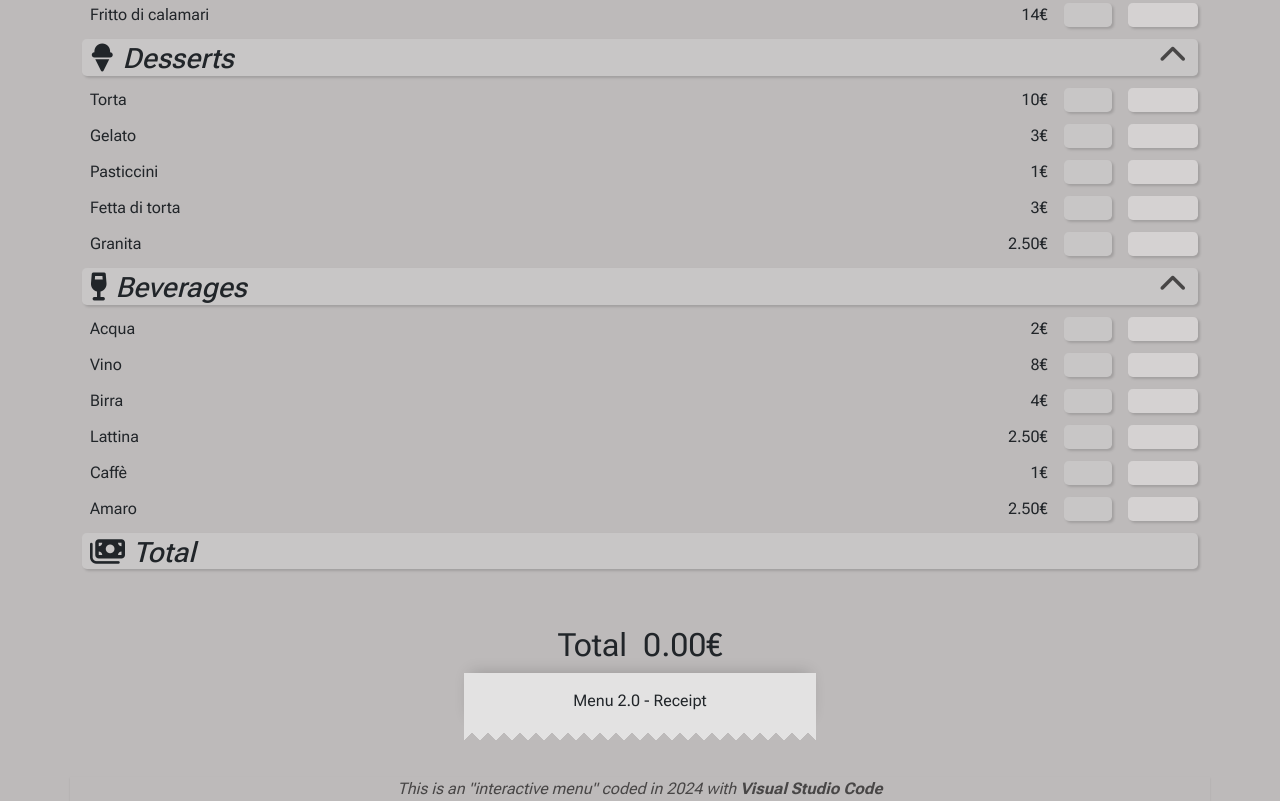
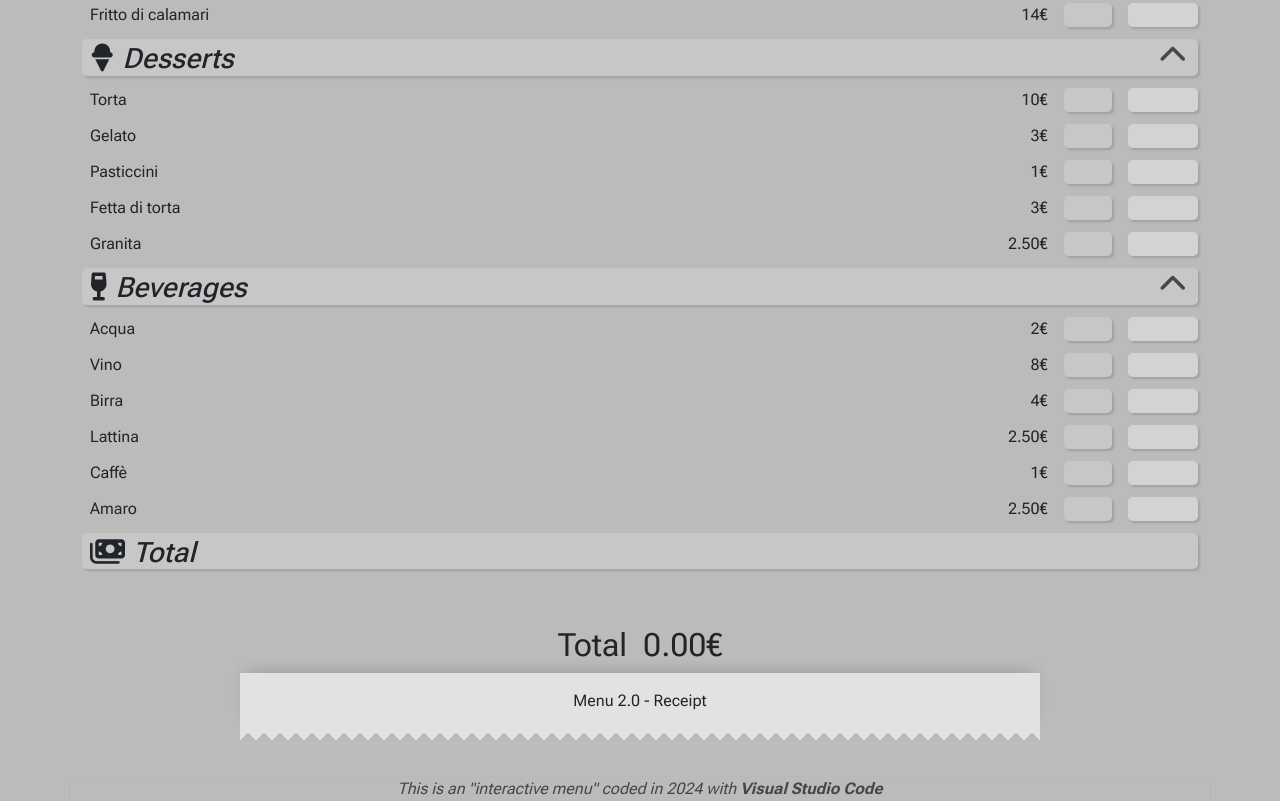
Before and after one commit to gluke0/interactive-menu-receipt, a plain HTML site: page index.html in a window 1280 px wide. Shown: the part 544-1345 px from the top of the page. Drawn offline with nearby package versions, Linux system fonts and the light colour scheme.

Commit message:
receipt is bigger now

```diff
--- a/style.css
+++ b/style.css
@@ -109,7 +109,7 @@ footer{
 
 .receipt {
     background-color: rgb(227, 226, 226)!important;
-    width: 22rem;
+    width: 50rem;
     position: relative;
     padding: 1rem;
     box-shadow: 0 -0.4rem 1rem -0.4rem rgba(0, 0, 0, 0.2);
```
